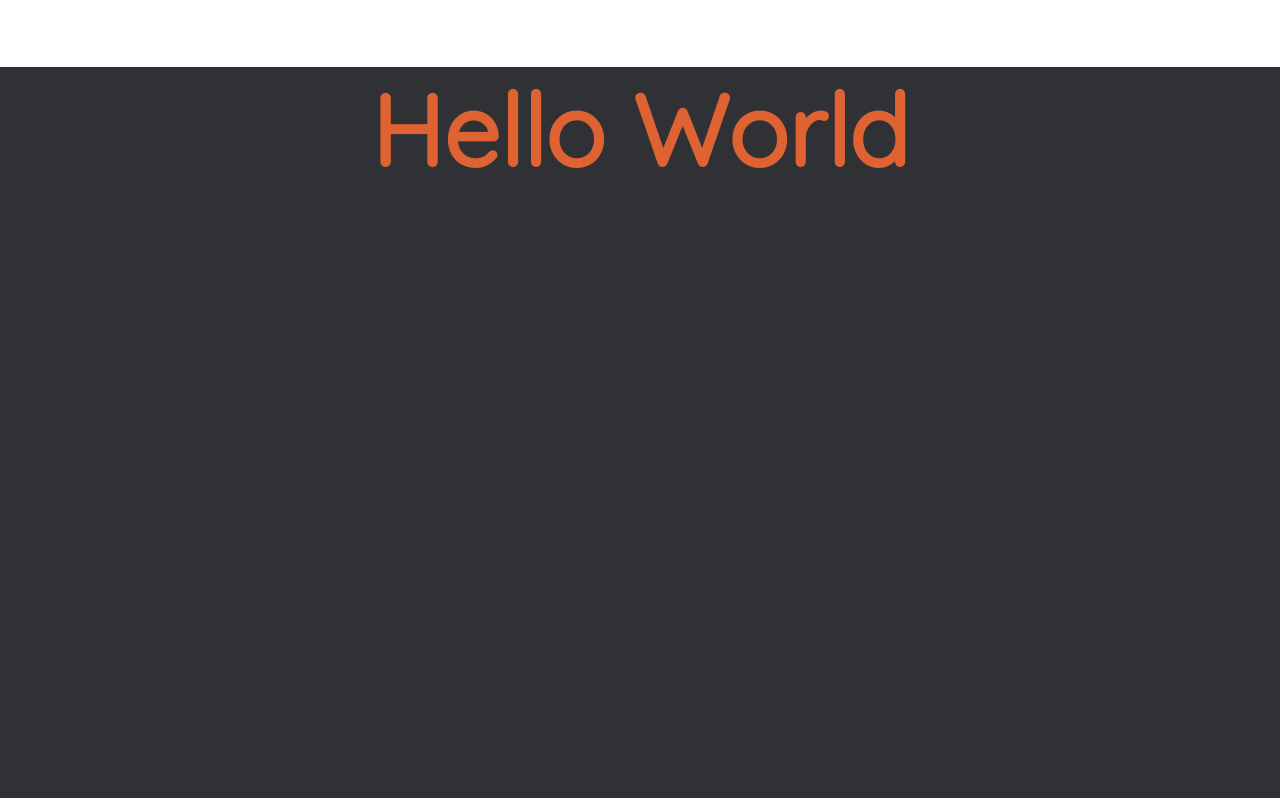
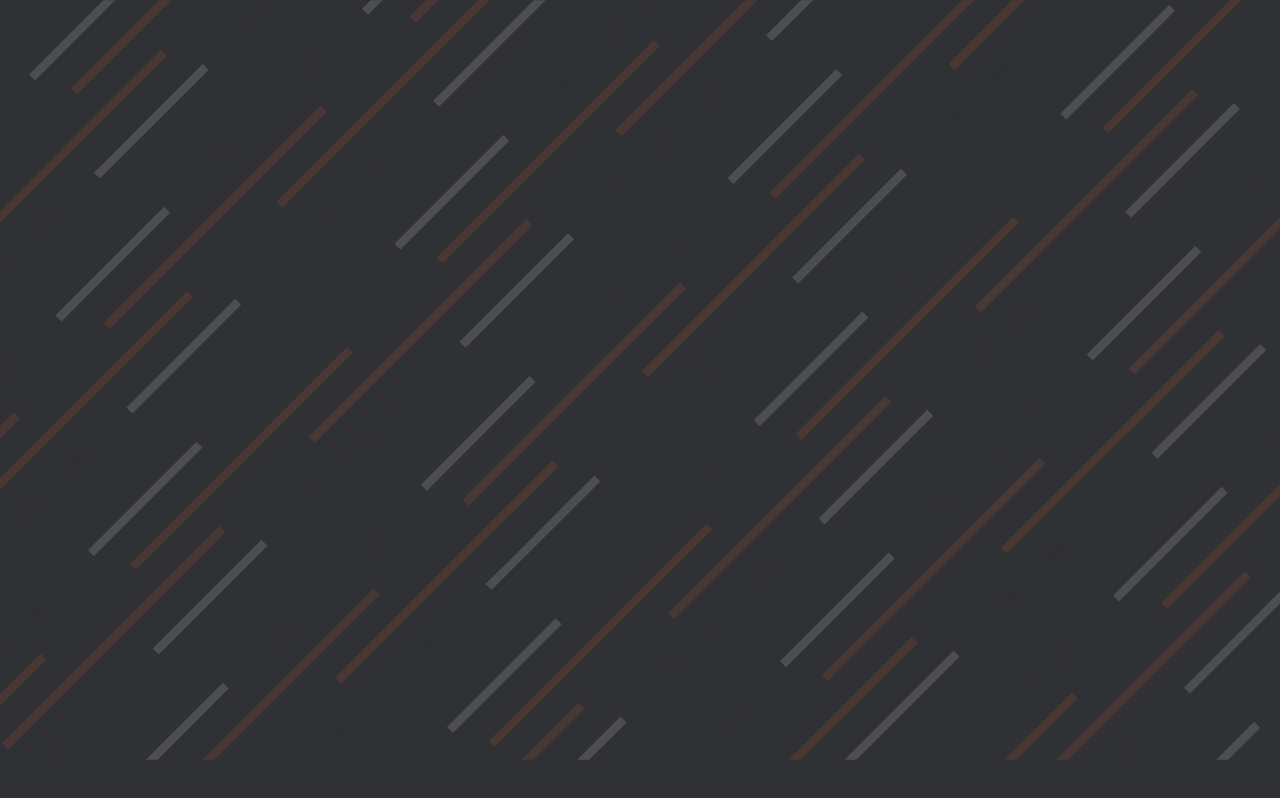
Before and after one commit to williammlee/aboutme, a React (Create React App) app: page / in a window 1280 px wide. Shown: the top 798 px of the page. Built offline with nearby package versions, Linux system fonts and the light colour scheme; a web font is replaced by a local one.

Commit message:
background change

```diff
--- a/src/App.js
+++ b/src/App.js
@@ -1,11 +1,12 @@
 import React from 'react';
 import './App.css';
 import Header from './components/header/Header'
+import Background from './components/header/background'
 
 function App() {
   return (
     <div className="App">
-      <Header/>
+      <Background/>
     </div>
   );
 }
--- /dev/null
+++ b/src/components/header/background.css
@@ -0,0 +1,57 @@
+#home {
+    clip-path: url(#cache);
+  }
+
+  #red {
+    fill: none;
+    opacity: 0.15;
+    stroke: #f4f4f4;
+    stroke-width: 12;
+    stroke-miterlimit:10;
+    stroke-dasharray: 500;
+    stroke-dashoffset: 2000;
+    animation: draw 35s;
+    animation-delay: 10s;
+    animation-fill-mode: forwards;
+    animation-iteration-count: infinite;
+    animation-timing-function: ease-out;
+  }
+
+  #blue {
+    fill: none;
+    opacity: 0.15;
+    stroke: #de6232;
+    stroke-width: 12;
+    stroke-miterlimit:10;
+    stroke-dasharray: 500;
+    stroke-dashoffset: 2000;
+    animation: draw 35s;
+    animation-delay: 10s;
+    animation-fill-mode: forwards;
+    animation-iteration-count: infinite;
+    animation-timing-function: ease-out;
+  }
+
+  #light-blue {
+    fill: none;
+    opacity: 0.15;
+    stroke: #303135;
+    stroke-width: 6;
+    stroke-miterlimit:10;
+    stroke-dasharray: 50;
+    stroke-dashoffset: 100;
+    animation: draw 2s;
+    animation-fill-mode: forwards;
+    animation-iteration-count: infinite;
+    animation-timing-function: ease-out;
+  }
+
+  html {
+    background-color: #303135
+  }
+
+  @keyframes draw {
+    to {
+      stroke-dashoffset: 0;
+   }
+      }
--- a/src/components/header/background.js
+++ b/src/components/header/background.js
@@ -0,0 +1,128 @@
+import React from "react";
+import "./background.css";
+
+
+export default function Background(){
+    return(
+        <div className="background">
+            <svg
+                version="1.1"
+                id="home-anim"
+                xmlns="http://www.w3.org/2000/svg"
+                xmlnsXlink="http://www.w3.org/1999/xlink"
+                x="0px"
+                y="0px"
+                viewBox="0 0 1820 1080"
+                style={{ enableBackground: "new 0 0 1820 1080" }}
+                xmlSpace="preserve"
+            >
+                <g id="home">
+                <defs>
+                    <rect id="masque" y="0.4" width={1820} height={1080} />
+                </defs>
+                <clipPath id="cache">
+                    <use xlinkHref="#masque" style={{ overflow: "visible" }} />
+                </clipPath>
+                <g id="light-blue">
+                    <line x1="630.8" y1="894.3" x2="476.3" y2="1048.8" />
+                    <line x1="858.2" y1="823.9" x2="1012.7" y2="669.4" />
+                    <line x1="1066.9" y1="458.2" x2="912.4" y2="612.7" />
+                    <line x1="1294.3" y1="387.8" x2="1448.8" y2="233.3" />
+                    <line x1={1503} y1="22.1" x2="1348.5" y2="176.6" />
+                    <line x1="895.6" y1="1166.6" x2="1050.1" y2="1012.1" />
+                    <line x1="1104.3" y1="800.9" x2="949.8" y2="955.4" />
+                    <line x1="1331.7" y1="730.5" x2="1486.2" y2={576} />
+                    <line x1="1540.4" y1="364.8" x2="1385.9" y2="519.3" />
+                    <line x1="1767.8" y1="294.4" x2="1922.3" y2="139.9" />
+                    <line x1="1976.5" y1="-71.3" x2={1822} y2="83.2" />
+                    <line x1="1369.1" y1="1073.2" x2="1523.6" y2="918.7" />
+                    <line x1="1577.8" y1="707.5" x2="1423.3" y2={862} />
+                    <line x1="1805.2" y1="637.1" x2="1959.7" y2="482.6" />
+                    <line x1={1624} y1="1041.4" x2="1469.4" y2="1195.9" />
+                    <line x1="-134.7" y1="674.9" x2="19.8" y2="520.4" />
+                    <line x1={74} y1="309.2" x2="-80.5" y2="463.7" />
+                    <line x1="301.4" y1="238.8" x2="455.9" y2="84.3" />
+                    <line x1="510.1" y1="-126.9" x2="355.6" y2="27.6" />
+                    <line x1="-88.6" y1="1008.9" x2="65.9" y2="854.4" />
+                    <line x1="120.1" y1="643.1" x2="-34.4" y2="797.7" />
+                    <line x1="347.5" y1="572.8" x2={502} y2="418.3" />
+                    <line x1="556.2" y1="207.1" x2="401.7" y2="361.6" />
+                    <line x1="783.6" y1="136.7" x2="938.1" y2="-17.8" />
+                    <line x1="157.6" y1="985.8" x2={3} y2="1140.3" />
+                    <line x1="384.9" y1="915.5" x2="539.4" y2="760.9" />
+                    <line x1="593.6" y1="549.7" x2="439.1" y2="704.3" />
+                    <line x1={821} y1="479.4" x2="975.5" y2="324.9" />
+                    <line x1="1029.7" y1="113.6" x2="875.2" y2="268.2" />
+                    <line x1="1257.1" y1="43.3" x2="1411.6" y2="-111.2" />
+                </g>
+                <g id="red">
+                    <line x1="794.4" y1="883.4" x2="639.8" y2="1037.9" />
+                    <line x1="694.6" y1="834.8" x2="849.2" y2="680.3" />
+                    <line x1="1230.4" y1="447.3" x2="1075.9" y2="601.8" />
+                    <line x1="1130.7" y1="398.7" x2="1285.2" y2="244.2" />
+                    <line x1="1666.5" y1="11.2" x2={1512} y2="165.7" />
+                    <line x1={732} y1="1177.5" x2="886.6" y2={1023} />
+                    <line x1="1267.9" y1={790} x2="1113.3" y2="944.5" />
+                    <line x1="1168.1" y1="741.4" x2="1322.7" y2="586.9" />
+                    <line x1="1703.9" y1="353.9" x2="1549.4" y2="508.4" />
+                    <line x1="1604.2" y1="305.3" x2="1758.7" y2="150.8" />
+                    <line x1="1205.5" y1="1084.1" x2="1360.1" y2="929.6" />
+                    <line x1="1741.4" y1="696.5" x2="1586.8" y2="851.1" />
+                    <line x1="1641.6" y1={648} x2="1796.2" y2="493.5" />
+                    <line x1="1787.5" y1="1030.5" x2={1633} y2={1185} />
+                    <line x1="1687.8" y1="981.9" x2="1842.3" y2="827.4" />
+                    <line x1="200.1" y1="-44.4" x2="45.6" y2="110.1" />
+                    <line x1="237.5" y1="298.3" x2={83} y2="452.8" />
+                    <line x1="137.8" y1="249.7" x2="292.3" y2="95.2" />
+                    <line x1="673.6" y1="-137.8" x2="519.1" y2="16.7" />
+                    <line x1="283.7" y1="632.2" x2="129.2" y2="786.8" />
+                    <line x1={184} y1="583.7" x2="338.5" y2="429.2" />
+                    <line x1="719.8" y1="196.2" x2="565.2" y2="350.7" />
+                    <line x1={620} y1="147.6" x2="774.6" y2="-6.9" />
+                    <line x1="321.1" y1="974.9" x2="166.6" y2="1129.4" />
+                    <line x1="221.4" y1="926.4" x2="375.9" y2="771.8" />
+                    <line x1="757.2" y1="538.8" x2="602.7" y2="693.4" />
+                    <line x1="657.5" y1="490.3" x2={812} y2="335.8" />
+                    <line x1="1193.3" y1="102.7" x2="1038.7" y2="257.3" />
+                    <line x1="1093.5" y1="54.2" x2="1248.1" y2="-100.3" />
+                </g>
+                <g id="blue">
+                    <line x1="225.8" y1={1151} x2="534.9" y2="841.9" />
+                    <line x1="827.1" y1="1003.3" x2={518} y2="1312.3" />
+                    <line x1="661.9" y1="714.9" x2={971} y2="405.9" />
+                    <line x1="1263.1" y1="567.2" x2="954.1" y2="876.3" />
+                    <line x1={1098} y1="278.8" x2="1407.1" y2="-30.2" />
+                    <line x1="1699.2" y1="131.1" x2="1390.2" y2="440.2" />
+                    <line x1="699.3" y1="1057.6" x2="1008.4" y2="748.5" />
+                    <line x1="1300.6" y1="909.9" x2="991.5" y2="1218.9" />
+                    <line x1="1135.4" y1="621.5" x2="1444.5" y2="312.4" />
+                    <line x1="1736.6" y1="473.8" x2="1427.6" y2="782.8" />
+                    <line x1="1571.5" y1="185.4" x2="1880.6" y2="-123.6" />
+                    <line x1="1172.8" y1="964.2" x2="1481.9" y2="655.1" />
+                    <line x1="1774.1" y1="816.5" x2={1465} y2="1125.5" />
+                    <line x1="1608.9" y1="528.1" x2={1918} y2={219} />
+                    <line x1={1219} y1="1298.1" x2={1528} y2="989.1" />
+                    <line x1="1655.1" y1={862} x2="1964.1" y2={553} />
+                    <line x1="232.8" y1="75.5" x2="-76.2" y2="384.6" />
+                    <line x1="270.2" y1="418.2" x2="-38.8" y2="727.3" />
+                    <line x1="105.1" y1="129.8" x2="414.2" y2="-179.2" />
+                    <line x1="706.3" y1="-17.9" x2="397.3" y2="291.2" />
+                    <line x1="-284.8" y1="899.9" x2="24.2" y2="590.8" />
+                    <line x1="316.4" y1="752.2" x2="7.3" y2="1061.2" />
+                    <line x1="151.3" y1="463.8" x2="460.3" y2="154.7" />
+                    <line x1="752.5" y1="316.1" x2="443.4" y2="625.1" />
+                    <line x1="587.3" y1="27.7" x2="896.4" y2="-281.4" />
+                    <line x1="1188.6" y1={-120} x2="879.5" y2={189} />
+                    <line x1="-247.4" y1="1242.5" x2="61.6" y2="933.5" />
+                    <line x1="188.7" y1="806.4" x2="497.7" y2="497.4" />
+                    <line x1="789.9" y1="658.8" x2="480.8" y2="967.8" />
+                    <line x1="624.8" y1="370.4" x2="933.8" y2="61.3" />
+                    <line x1={1226} y1="222.7" x2="916.9" y2="531.7" />
+                    <line x1="1662.1" y1="-213.4" x2={1353} y2="95.6" />
+                </g>
+                </g>
+            </svg>
+        </div>
+
+    )
+}
```
